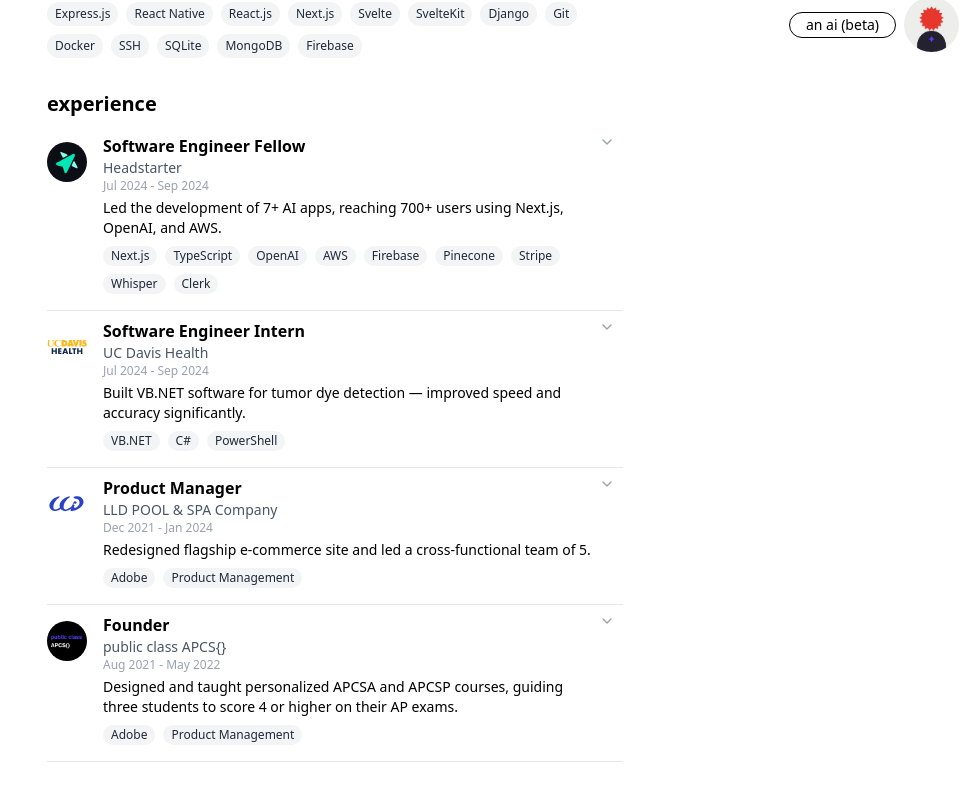
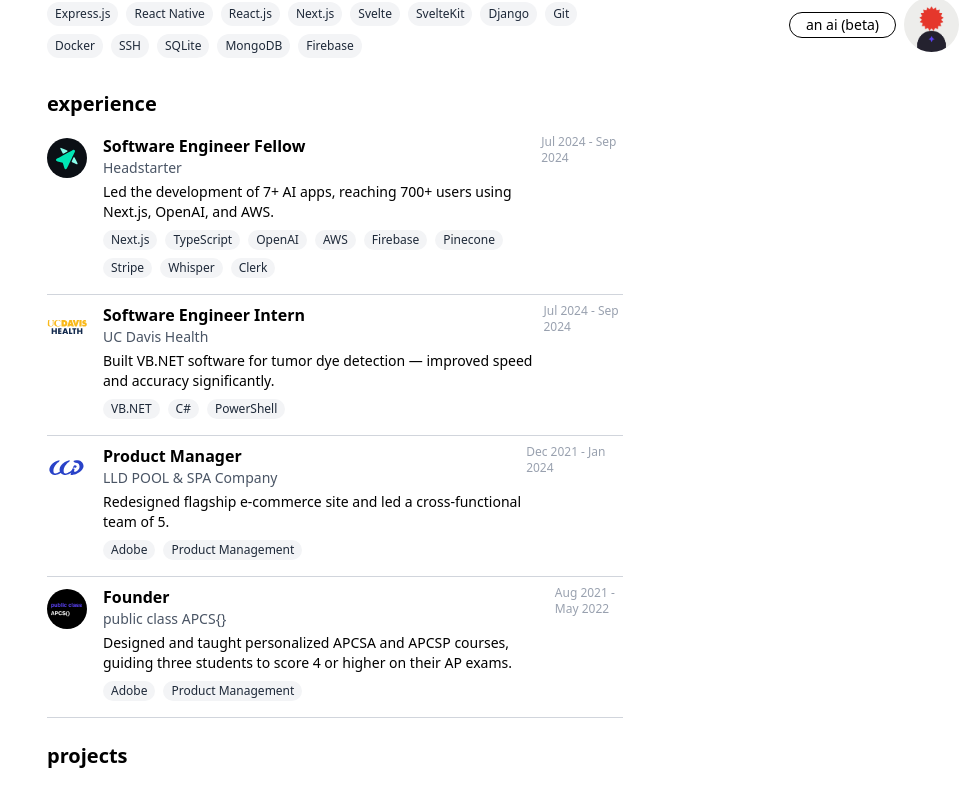
Before and after one commit to Segnit11/my-portfolio-v3, a Next.js app: page / in a window 1280 px wide. Shown: the part 732-1522 px from the top of the page, without its empty margins (305-1280 px from the left). Built offline with nearby package versions, Linux system fonts and the light colour scheme.

Commit message:
experience ui

```diff
--- a/src/app/components/Archives.tsx
+++ b/src/app/components/Archives.tsx
@@ -35,7 +35,7 @@
       <h2 className="text-xl font-bold mb-2">archives</h2>
       <ul className="divide-y text-sm">
         {archives.map((item, index) => (
-          <li key={index} className="py-3 border-gray-400 flex flex-col gap-1 hover:bg-gray-100 animate-fadeIn">
+          <li key={index} className="py-3 border-gray-300 flex flex-col gap-1 ease-in-out hover:bg-gray-100  hover:opacity-90">
             <div className="flex items-center gap-2">
               <span className=" ml-2 font-medium">{item.title}</span>
               {item.status && (
--- a/src/app/components/Experience.tsx
+++ b/src/app/components/Experience.tsx
@@ -70,7 +70,8 @@
       ],
       tech: ["Adobe", "Product Management"],
       projects: [{ name: "linhlinhdan.com", url: "https://linhlinhdan.com" }],
-    },    {
+    },
+    {
       role: "Founder",
       company: "public class APCS{}",
       image: "/apcs.png",
@@ -83,8 +84,16 @@
         "Achieved significant improvement in students' understanding and performance in AP Computer Science courses.",
       ],
       tech: ["Adobe", "Product Management"],
-      projects: [{ name: "APCSA", url: "https://drive.google.com/drive/folders/1XJ-H3vIF-TrgJWGewUAqEFj6bvA64GKi" },
-        { name: "APCSP", url: "https://drive.google.com/drive/folders/1aozieTdWLkdw1g-RcM1jEmitWnDqroa9" }],
+      projects: [
+        {
+          name: "APCSA",
+          url: "https://drive.google.com/drive/folders/1XJ-H3vIF-TrgJWGewUAqEFj6bvA64GKi",
+        },
+        {
+          name: "APCSP",
+          url: "https://drive.google.com/drive/folders/1aozieTdWLkdw1g-RcM1jEmitWnDqroa9",
+        },
+      ],
     },
   ];
 
@@ -101,34 +110,36 @@
   };
 
   return (
-    <>
     <section id="experience" className="mb-6">
       <h2 className="text-xl font-bold mb-4">experience</h2>
-      <div className="space-y-2">
+      <div>
         {experiences.map((exp, i) => {
           const isOpen = openSet.has(i);
 
           return (
             <div
               key={i}
-              className="border-b border-gray-200 pb-4 transition-all duration-300"
+              className="border-b border-gray-300 pb-4 transition-all duration-300 animate-fadeIn "
             >
               <button
                 onClick={() => toggle(i)}
-                className="w-full text-left flex justify-between"
+                className="group w-full text-left flex flex-col sm:flex-row sm:justify-between mt-2"
               >
-                <div className="flex space-x-4">
+                <div className="flex space-x-4 items-start">
                   <img
                     src={exp.image}
                     alt={`${exp.company} logo`}
-                    className="w-10 h-10 rounded-full object-cover mt-2"
+                    className="w-10 h-10 rounded-full object-cover mt-1"
                   />
-                  <div>
-                    <h3 className="font-semibold">{exp.role}</h3>
+                  <div className="flex flex-col">
+                    <div className="flex items-center space-x-2">
+                      <h3 className="font-semibold">{exp.role}</h3>
+                      <span className="text-gray-400 opacity-0 group-hover:opacity-100 transition-opacity animate-bounce">
+                        {isOpen ? <ChevronUp size={16} /> : <ChevronDown size={16} />}
+                      </span>
+                    </div>
                     <p className="text-sm text-gray-600">{exp.company}</p>
-                    <p className="text-xs text-gray-400">{exp.duration}</p>
                     <p className="text-sm mt-1">{exp.summary}</p>
-
                     <div className="mt-2 flex flex-wrap gap-2">
                       {exp.tech.map((tag, index) => (
                         <span
@@ -141,8 +152,9 @@
                     </div>
                   </div>
                 </div>
-                <div className="text-gray-400 pr-2">
-                  {isOpen ? <ChevronUp size={16} /> : <ChevronDown size={16} />}
+
+                <div className="text-xs text-gray-400 pl-14 sm:pl-0 mt-2 sm:mt-0">
+                  {exp.duration}
                 </div>
               </button>
 
@@ -175,6 +187,5 @@
         })}
       </div>
     </section>
-    </>
   );
 }
--- a/src/app/components/TechStack.tsx
+++ b/src/app/components/TechStack.tsx
@@ -12,7 +12,7 @@
           {techStack.map((tech, index) => (
             <span
               key={index}
-              className="bg-gray-100 text-xs text-gray-800 px-2 py-1 rounded-full cursor-pointer transition duration- ease-in-out hover:bg-gray hover:opacity-80"
+              className="bg-gray-100 text-xs text-gray-800 px-2 py-1 rounded-full cursor-pointer transition duration-1s ease-in-out hover:bg-gray hover:opacity-80"
             >
               {tech}
             </span>
--- a/src/app/page.tsx
+++ b/src/app/page.tsx
@@ -18,7 +18,7 @@
       {/* Main Content Wrapper */}
       <div className="min-h-screen flex flex-col items-center justify-start px-4 sm:px-6 md:px-8 w-full">
         {/* Responsive max width container */}
-        <div className="w-full max-w-xl">
+        <div className="w-full max-w-xl animate-fadeIn">
           <Header />
           <Hero />
           <About />
```
